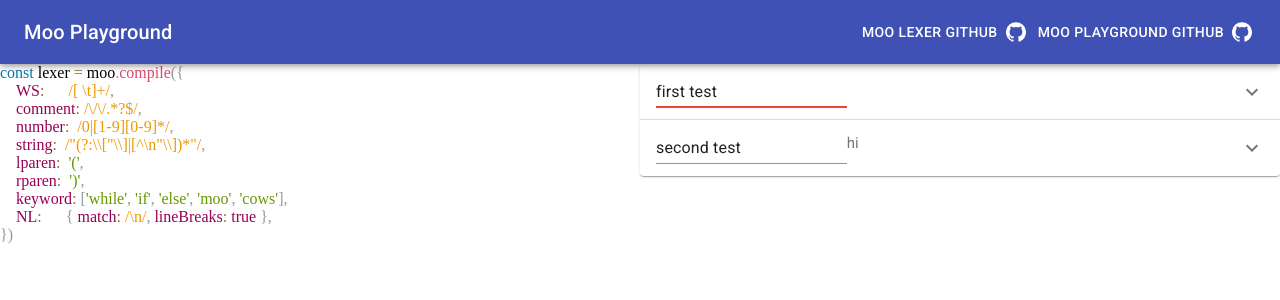
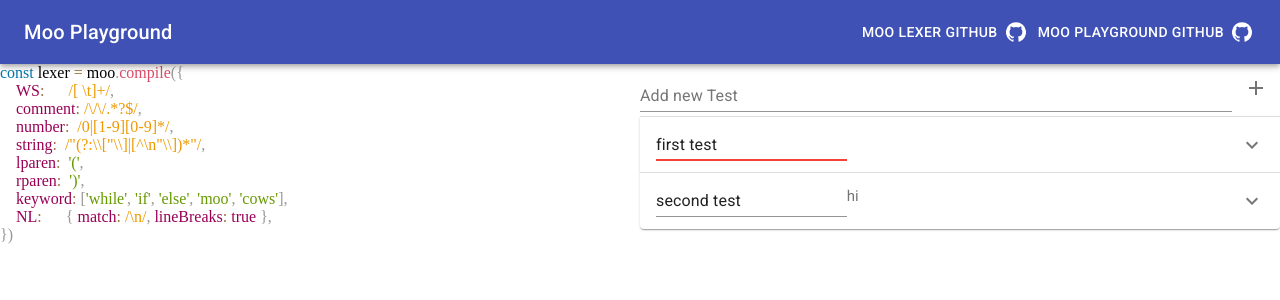
Before and after one commit to OscarAblinger/moo-playground, a React (Create React App) app: page / in a window 1280 px wide. Shown: the top 300 px of the page. Built offline with nearby package versions, Linux system fonts and the light colour scheme.

Commit message:
feat(testlist): implement add test

```diff
--- /dev/null
+++ b/src/App/PlaygroundContainer/TestList.css
@@ -0,0 +1,7 @@
+.add-test-wrapper {
+    display: flex;
+    padding-bottom: 5px;
+}
+.add-test-wrapper .add-input-field {
+    flex: 1
+}
--- a/src/App/PlaygroundContainer/TestList.tsx
+++ b/src/App/PlaygroundContainer/TestList.tsx
@@ -3,9 +3,12 @@ import { makeStyles } from '@material-ui/core/styles';
 import ExpansionPanel from '@material-ui/core/ExpansionPanel';
 import ExpansionPanelSummary from '@material-ui/core/ExpansionPanelSummary';
 import ExpansionPanelDetails from '@material-ui/core/ExpansionPanelDetails';
+import IconButton from '@material-ui/core/IconButton'
 import TextField from '@material-ui/core/TextField'
 import Typography from '@material-ui/core/Typography';
 import ExpandMoreIcon from '@material-ui/icons/ExpandMore';
+import AddIcon from '@material-ui/icons/Add'
+import './TestList.css'
 
 const useStyles = makeStyles(theme => ({
   root: {
@@ -29,6 +32,7 @@ interface Test {
 
 export function TestList({mooCode}: {mooCode: string}) {
     const [tests, setTests] = useState<Test[]>([{input: 'first test', tokens: []},{input: 'second test', tokens: ['hi']}])
+    const [newTestInput, setNewTestInput] = useState<string>('')
     const classes = useStyles()
 
     function calculateTokens(input: string) {
@@ -47,14 +51,37 @@ export function TestList({mooCode}: {mooCode: string}) {
         }
     }
 
+    function addNewTest() {
+        tests.push({input: newTestInput, tokens: calculateTokens(newTestInput)})
+        setTests(tests)
+        setNewTestInput('')
+    }
+
     return (
         <div>
+            <div className="add-test-wrapper">
+                <TextField
+                    label="Add new Test"
+                    className="add-input-field"
+                    value={newTestInput}
+                    onChange={event => setNewTestInput(event.target.value)}
+                    onKeyPress={(ev) => {
+                        if (ev.key === 'Enter') {
+                            addNewTest()
+                            ev.preventDefault();
+                        }
+                    }}
+                ></TextField>
+                <IconButton
+                    className="add-button"
+                    onClick={addNewTest}
+                ><AddIcon/></IconButton>
+            </div>
+
             {tests.map((test, idx) => (
                 <ExpansionPanel key={`panel-${idx}`}>
                     <ExpansionPanelSummary
                         expandIcon={<ExpandMoreIcon />}
-                        aria-controls="panel1bh-content"
-                        id="panel1bh-header"
                     >
                         <TextField
                             className={classes.heading}
```
